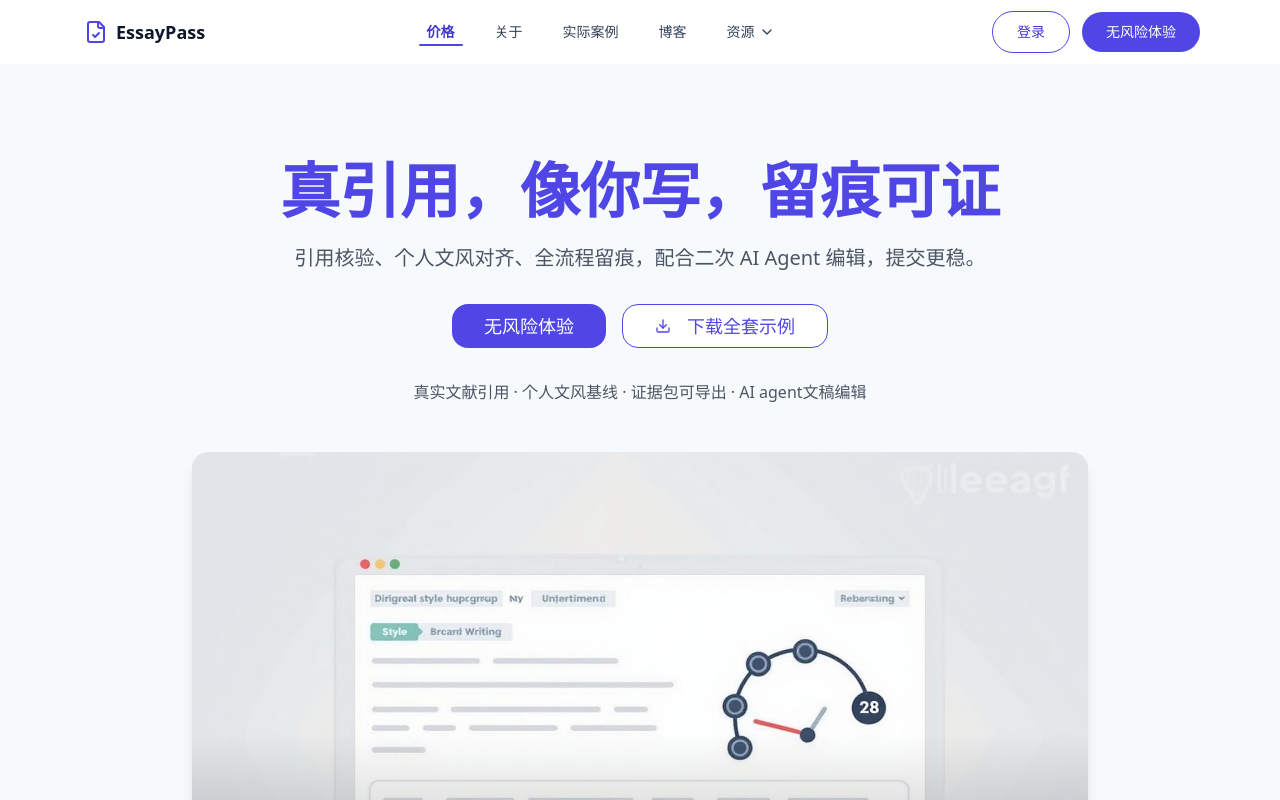
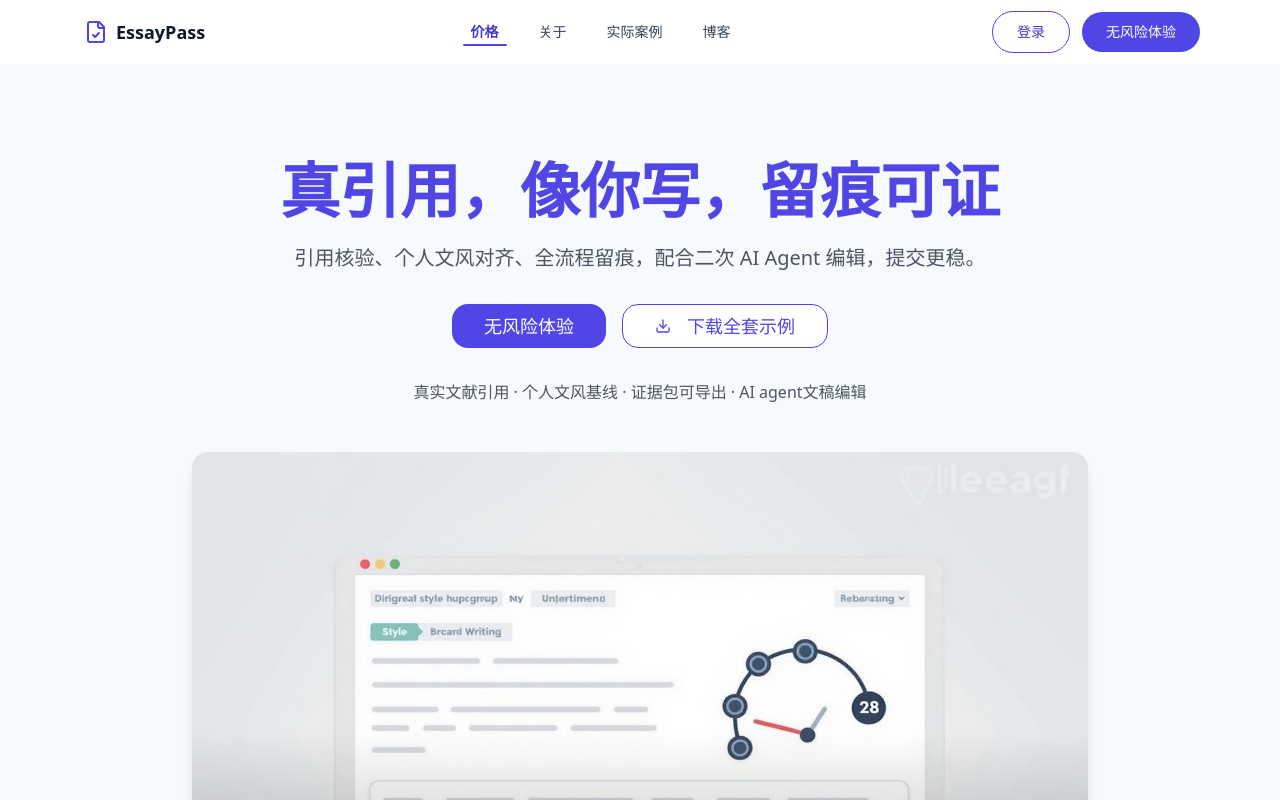
Before and after one commit to poer2023/CHANGE, a React (Vite) app: page /academic-proofwriting in a window 1280 px wide. Shown: the top 800 px of the page. Built offline with nearby package versions, Linux system fonts and the light colour scheme.

Commit message:
Delete resource dropdown

```diff
--- a/src/components/NavBar.tsx
+++ b/src/components/NavBar.tsx
@@ -1,6 +1,5 @@
 import React, { useState, useEffect } from 'react';
 import { Menu, FileCheck } from 'lucide-react';
-import ResourceDropdown from './ResourceDropdown';
 import MobileMenu from './MobileMenu';
 
 const navigationItems = [
@@ -131,9 +130,6 @@ const NavBar: React.FC = () => {
                   </button>
                 );
               })}
-
-              {/* Resources Dropdown */}
-              <ResourceDropdown />
             </div>
 
             {/* Desktop Action Buttons */}
```
